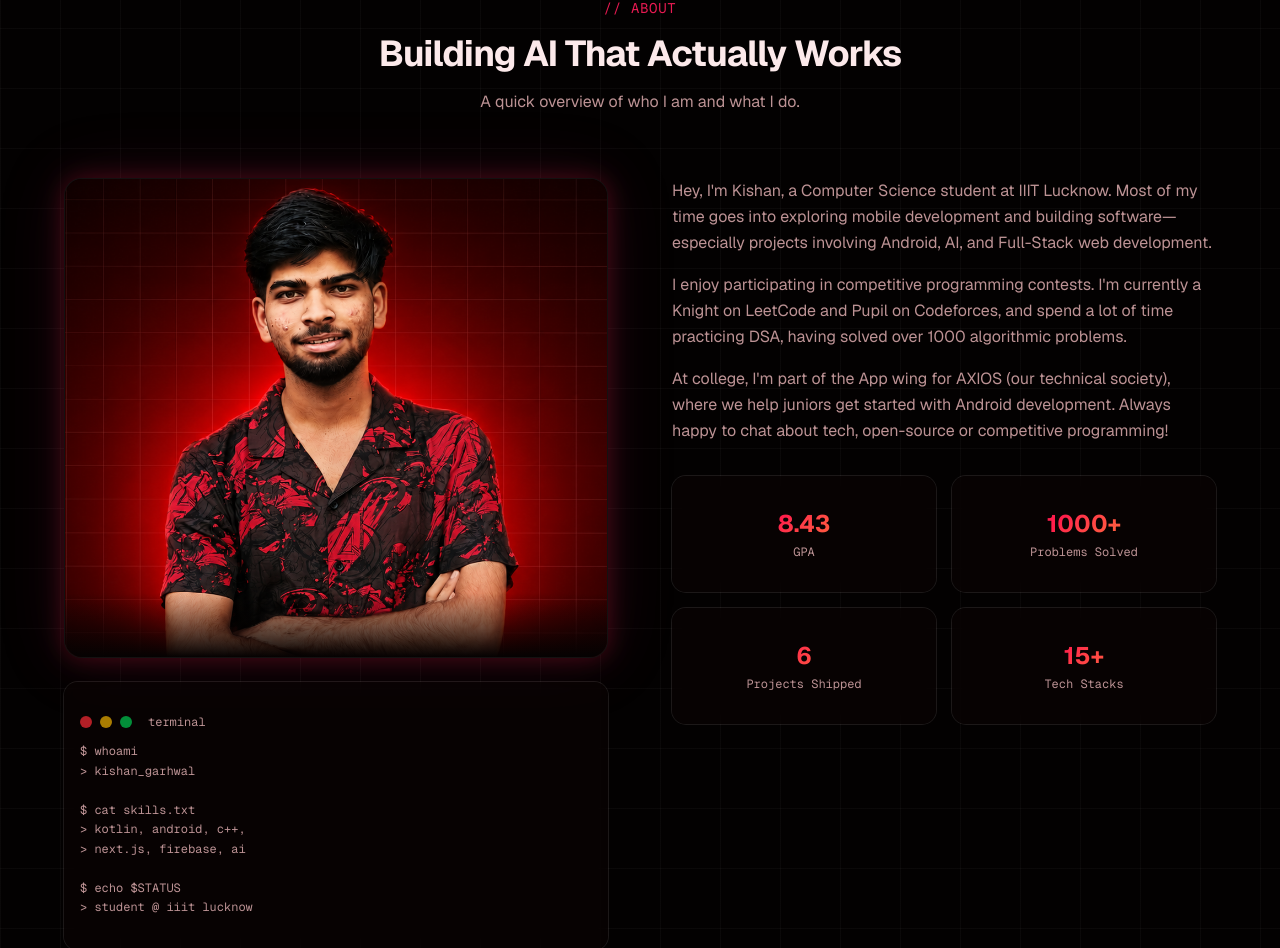
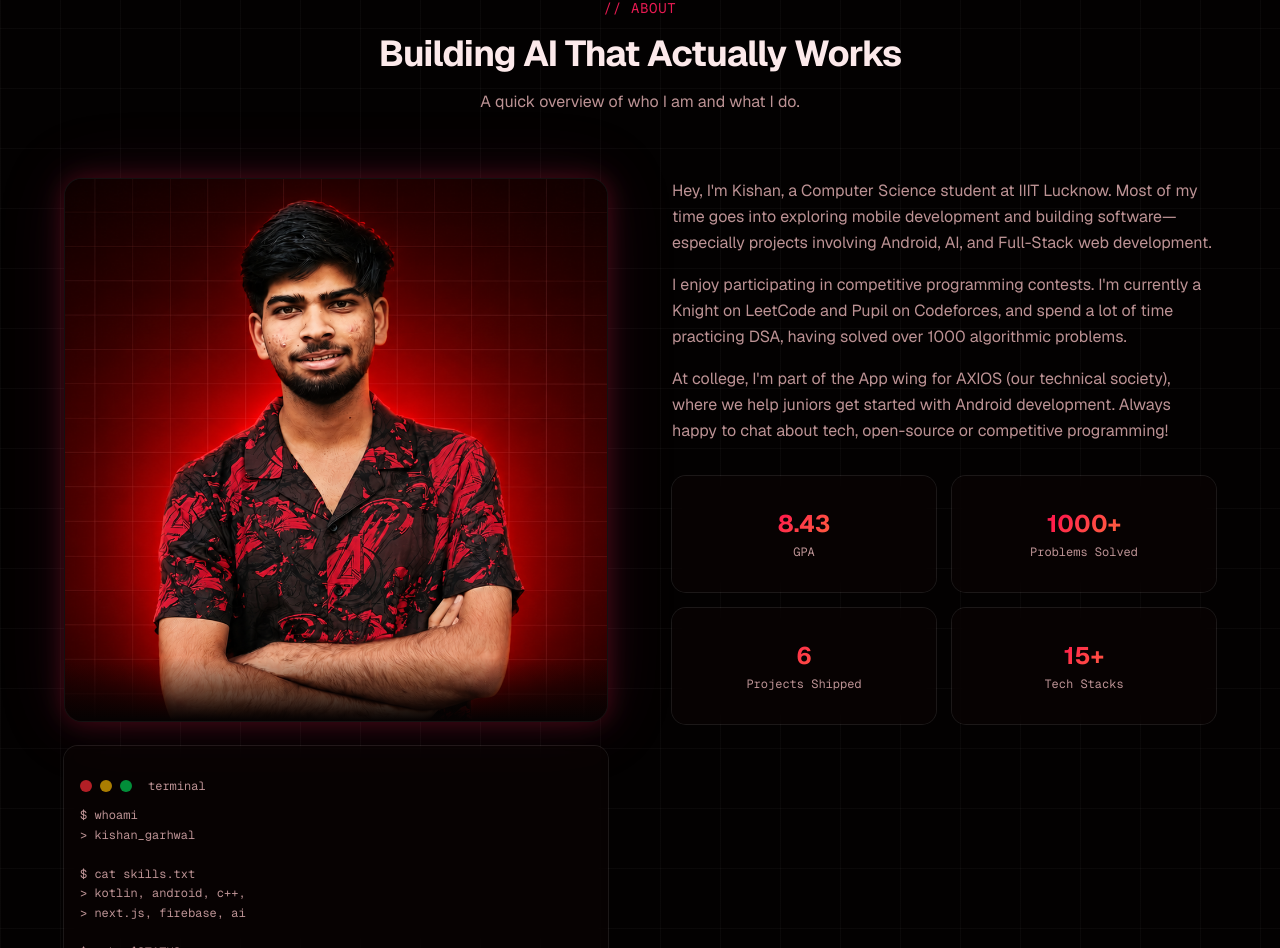
Before and after one commit to Kishan8548/portfolio, a Next.js app: page / in a window 1280 px wide. Shown: the part 932-1880 px from the top of the page. Built offline with nearby package versions, Linux system fonts and the light colour scheme.

Commit message:
fix: make profile image fill container completely

```diff
--- a/src/components/sections/about.tsx
+++ b/src/components/sections/about.tsx
@@ -62,10 +62,10 @@ export function About() {
           {/* Image + Terminal */}
           <FadeIn direction="left">
             <div className="space-y-6">
-              <div className="relative overflow-hidden rounded-2xl border border-border/50 neon-glow bg-[#050202] h-[480px] flex items-end justify-center">
+              <div className="relative overflow-hidden rounded-2xl border border-border/50 neon-glow bg-[#050202] aspect-square flex items-end justify-center">
                 {/* Center radial red glow */}
                 <div className="absolute inset-0 pointer-events-none flex items-center justify-center">
-                  <div className="w-[70%] h-[70%] bg-primary/30 rounded-full blur-[80px]" />
+                  <div className="w-[80%] h-[80%] bg-primary/30 rounded-full blur-[80px]" />
                 </div>
 
                 {/* Profile Picture (using the transparent PNG) */}
@@ -74,7 +74,7 @@ export function About() {
                   alt="Kishan Garhwal"
                   width={500}
                   height={500}
-                  className="relative z-10 w-[95%] h-[105%] object-contain object-bottom scale-[1.15] translate-y-6"
+                  className="relative z-10 w-full h-full object-cover object-bottom scale-110"
                   priority
                 />
 
```
